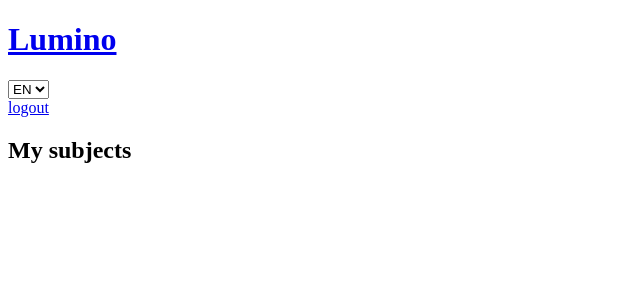
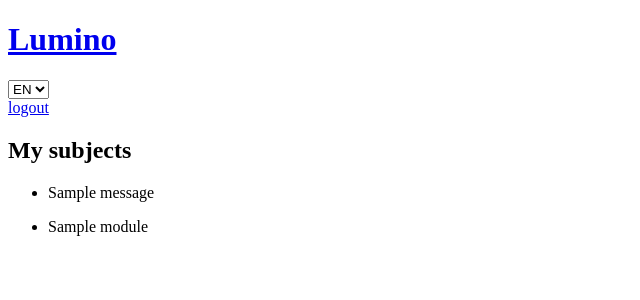
Before and after one commit to rabgonzalez/Lumino, a Django app: template lumino/subjects/templates/subjects.html in a window 1280 px wide. Shown: the top 300 px of the page, without its empty margins (0-640 px from the left). Run offline with Django 5.2, Linux system fonts and the light colour scheme; a user stored in the database is signed in; data comes from the database, SQL or seed files in the repository; the template is opened without the code that fills it: values that come from a table or form of the project are taken from there, most other values are stand-ins (such as "Sample title", 1, 10 or a date in 2020); one stand-in notice (Sample message) is shown.

Commit message:
feat: subject_list method started

```diff
--- a/lumino/accounts/views.py
+++ b/lumino/accounts/views.py
@@ -5,6 +5,7 @@
 from django.contrib import messages
 from django.utils.translation import gettext as _
 from django.contrib.auth.forms import AuthenticationForm
+from django.contrib.auth.decorators import login_required
 
 from .forms import UserSignupForm
 
@@ -25,9 +26,10 @@
         form = AuthenticationForm()
     return render(request, 'form.html', {'form': form, 'type':'login'})
 
+@login_required
 def user_logout(request):
     logout(request)
-    return redirect(request.GET.get('next', reverse(FALLBACK_REDIRECT)))
+    return redirect(reverse(FALLBACK_REDIRECT))
 
 def user_signup(request):
     if request.user.is_authenticated:
--- /dev/null
+++ b/lumino/shared/templates/messages.html
@@ -0,0 +1,9 @@
+{% if messages %}
+  <ul class="messages">
+      {% for message in messages %}
+          <li{% if message.tags %} class="{{ message.tags }}"{% endif %}>
+              {{ message }}
+          </li>
+      {% endfor %}
+  </ul>
+{% endif %}
--- a/lumino/subjects/templates/subjects.html
+++ b/lumino/subjects/templates/subjects.html
@@ -3,10 +3,17 @@
 
 {% block content %}
   <h2>{% translate 'My subjects' %}</h2>
-  {% for subject in subjects %}
-
-  {% empty %}
-  <p>{% translate 'No subjects yet' %}</p>
-  {% endfor %}
+  {% include 'messages.html' %}
+  <ul>
+    {% for module in modules %}
+    {% if user.profile.role == 'S' %}
+    <li>{{module.subject}}</li>
+    {% elif user.profile.role == 'T' %}
+    <li>{{module.code}}</li>
+    {% endif %}
+    {% empty %}
+    <p>{% translate 'No subjects yet' %}</p>
+    {% endfor %}
+  </ul>
 
 {% endblock %}
```
Also changed, not shown: lumino/subjects/views.py (+15 -2 lines).
